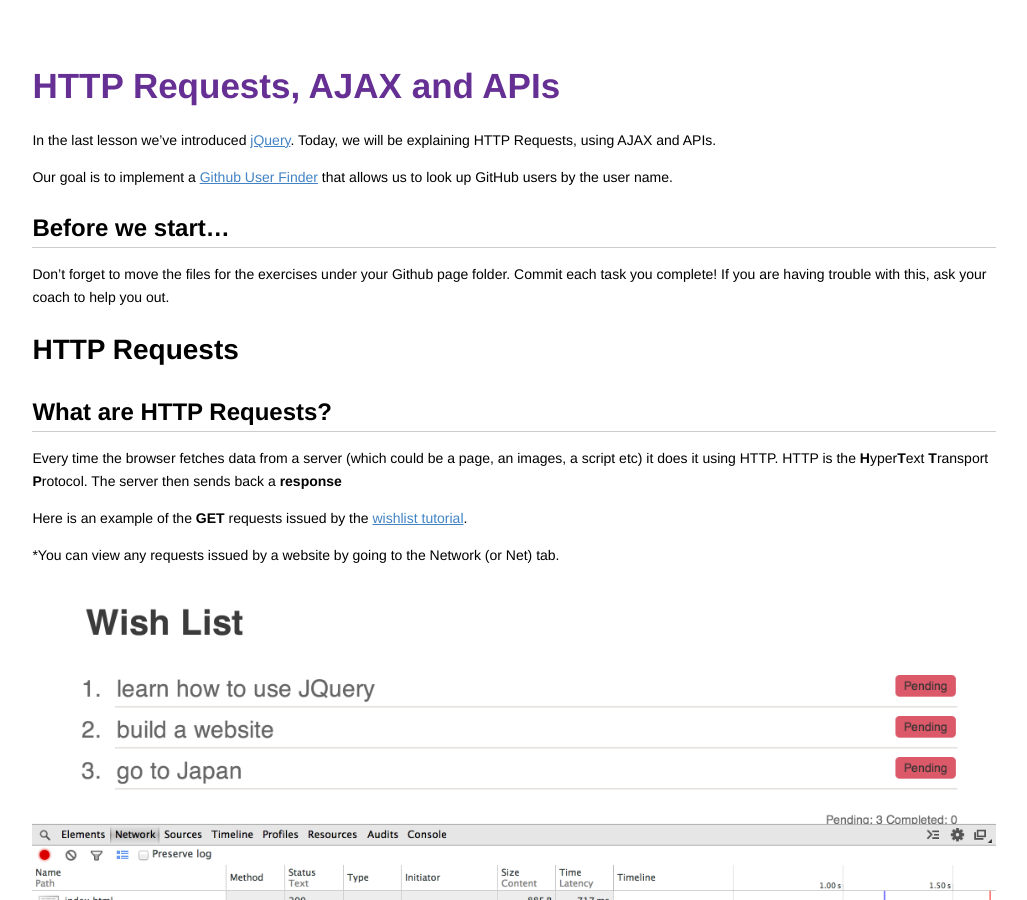
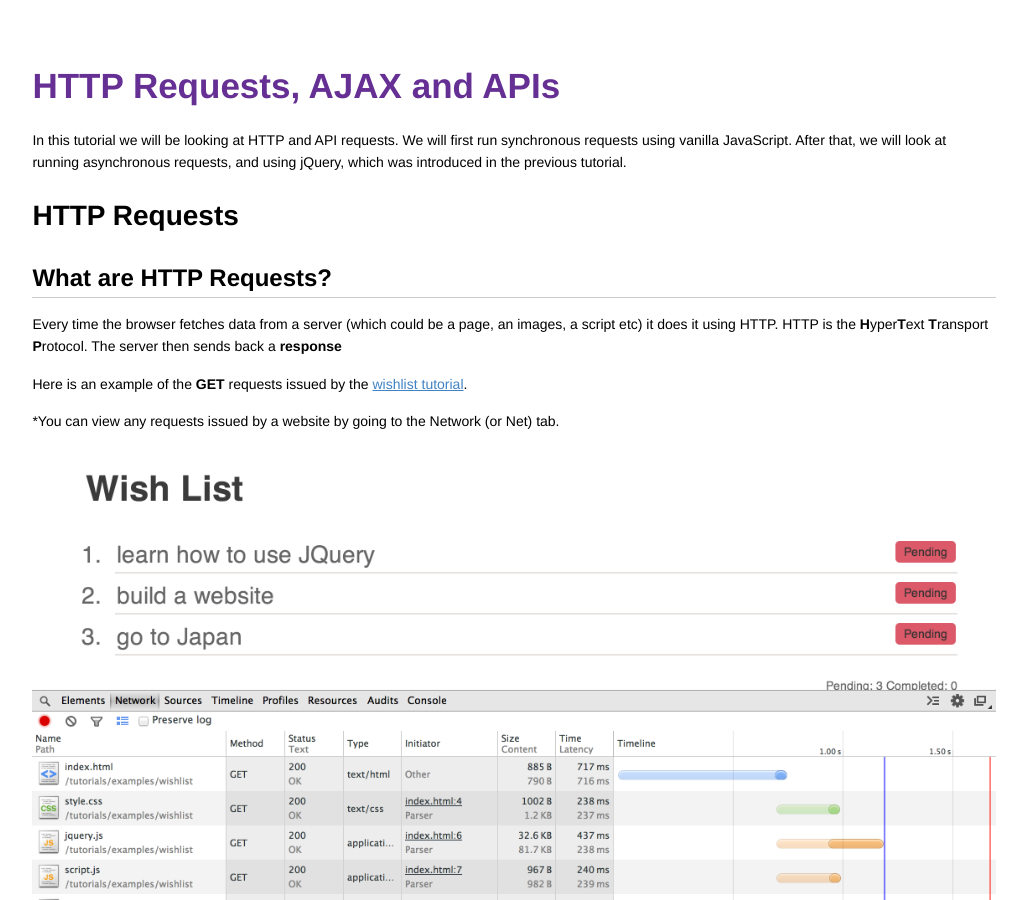
Before and after one commit to codebar/tutorials, a Jekyll site: the page built from js/lesson4/tutorial.md, in a window 1280 px wide and 900 px high. Shown: the whole window, without its empty margins (126-1153 px from the left). Built offline with Jekyll 4.4.1, drawn with Linux system fonts in a browser that asks for light colours; Markdown is read by kramdown in place of the engine named in the settings; some of the changed text lies outside the part shown.

Commit message:
Remove ongoing references to github and github pages - not core to this tutorial

```diff
--- a/js/lesson4/tutorial.md
+++ b/js/lesson4/tutorial.md
@@ -3,14 +3,7 @@ layout: page
 title: HTTP Requests, AJAX and APIs
 ---
 
-In the last lesson we've introduced [jQuery](http://jquery.com/download/).
-Today, we will be explaining HTTP Requests, using AJAX and APIs.
-
-Our goal is to implement a [Github User Finder](../../examples/github-user-finder/index.html) that allows us to look up GitHub users by the user name.
-
-## Before we start...
-
-Don't forget to move the files for the exercises under your Github page folder. Commit each task you complete! If you are having trouble with this, ask your coach to help you out.
+In this tutorial we will be looking at HTTP and API requests. We will first run synchronous requests using vanilla JavaScript. After that, we will look at running asynchronous requests, and using jQuery, which was introduced in the previous tutorial.
 
 # HTTP Requests
 
@@ -183,14 +176,6 @@ The `showUser(user)` function should:
 
 > Don't forget to call `showUser()` from the function handling the keypress!
 
-
-##Publish to Github
-
-Link to your Github User Finder from `index` and push your changes to Github.
-
-**Link to your app** http://`<username>`.github.io/`<project>`/github-user-finder/index.html
-
-Here is a link to our [Github User Finder](../../examples/github-user-finder/index.html).
 
 ##Request using jQuery
 
```
